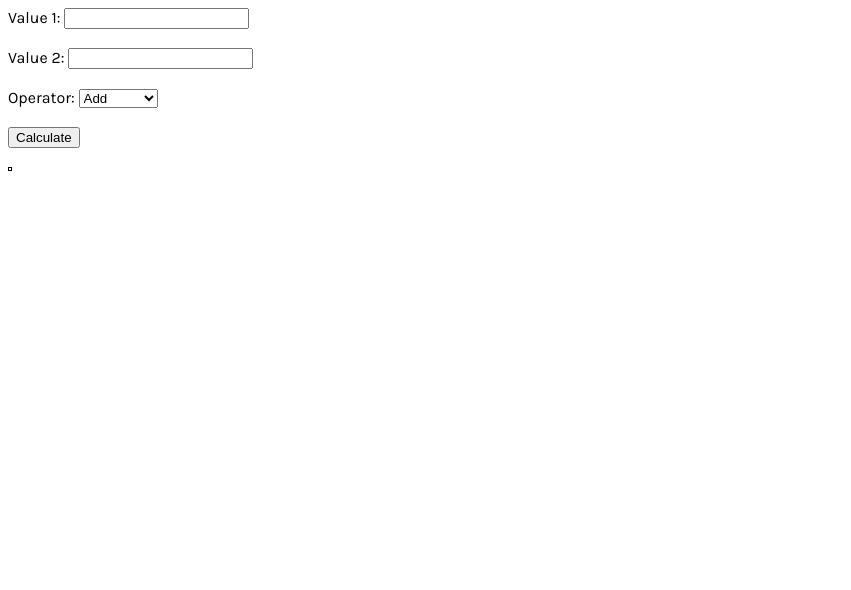
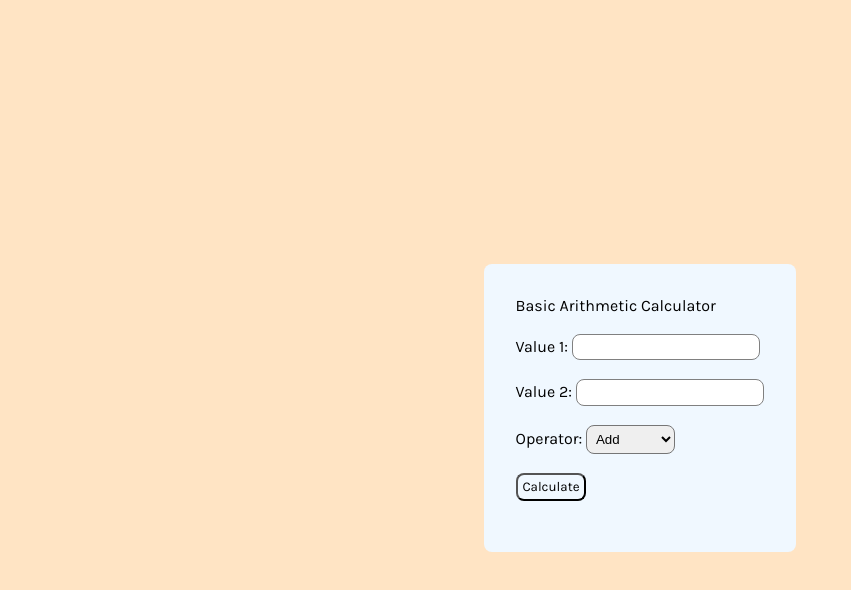
Before and after one commit to Kayodejay/JavaScript-Calculator, a plain HTML site: page index.html in a window 1280 px wide. Shown: the whole page, without its empty margins (0-851 px from the left). Drawn offline with Linux system fonts and the light colour scheme.

Commit message:
Commit Changes

```diff
--- a/index.html
+++ b/index.html
@@ -8,18 +8,47 @@
 
         body{
             font-family: karla, montserrat;
+            min-height: 100vh;
+            display: grid;
+            place-content: center;
+            background-color: bisque;
         }
 
-        #result{
-            border: 1px solid black;
-            width: fit-content;
-            padding: 1px;
+        .container{
+            background-color: aliceblue;
+            padding: 2rem;
+            border-radius: .5rem;
+        }
+
+        input{
+            padding: .3rem;
+            border: 1px solid gray;
+            border-radius: .5rem;
+        }
+
+        select{
+            padding: .3rem;
+            border-radius: .5rem;
+        }
+
+        button{
+            font-family: inherit;
+            background-color: inherit;
+            padding: .3rem;
+            border-radius: .5rem;
+            transition: 400ms;
+        }
+
+        button:hover{
+            transform: translateY(-0.5rem);
         }
     </style>
     <title>Basic Calculator</title>
 </head>
 <body>
+    <div class="container">
         <form>
+            Basic Arithmetic Calculator<br><br>
             Value 1: <input type="text" id="value1"><br><br>
             Value 2: <input type="text" id="value2"><br><br>
             Operator:
@@ -32,8 +61,7 @@
             </select><br><br>
             <button type="button" onclick="calc()">Calculate</button>
         </form><br>
-
-    <div id="result"></div>
+    </div>
 
 </body>
 <script src="main.js"></script>
--- a/main.js
+++ b/main.js
@@ -1,9 +1,11 @@
 function calc() {
-    var a = parseInt(document.querySelector("#value1").value);
-    var b = parseInt(document.querySelector("#value2").value);
+    var a = Number(document.querySelector("#value1").value);
+    var b = Number(document.querySelector("#value2").value);
     var op = document.querySelector("#operator").value;
     var calculate;
 
+
+//conditional-statement for operations
     if (op == "add") {
         calculate = a + b;
     } else if (op == "min") {
@@ -16,5 +18,5 @@ function calc() {
         calculate = a ** b;
     }
 
-document.querySelector("#result").innerHTML = calculate;
+alert('Answer is ' + calculate)
 }
```
Also changed, not shown: 1 other file. Lines whose indentation alone changed are shown as unchanged.
